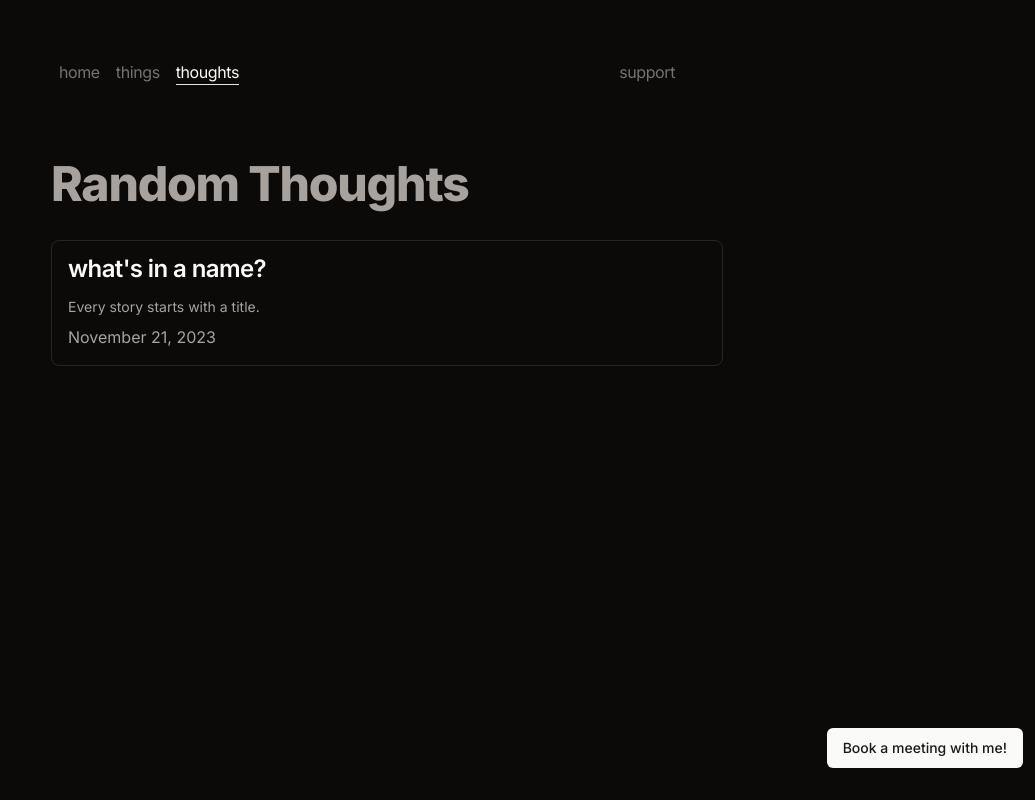
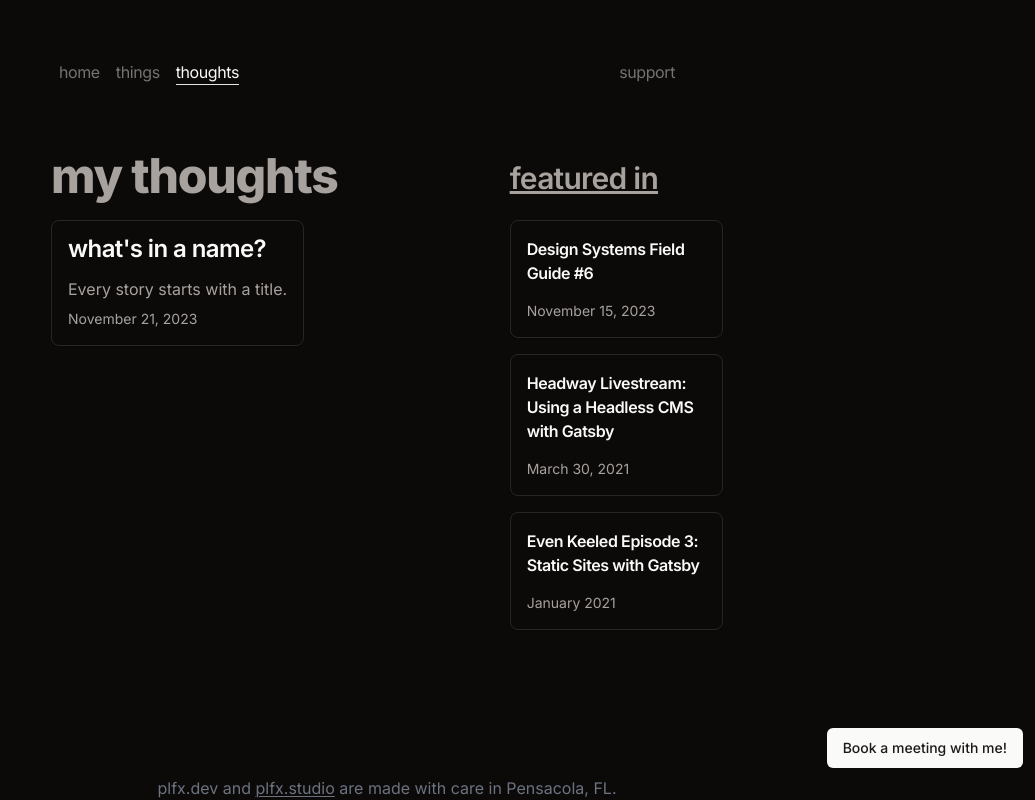
Before and after one commit to panzacoder/plfx-dev, a Next.js app: page /thoughts in a window 1280 px wide. Shown: the top 800 px of the page, without its empty margins (245-1280 px from the left). Built offline with nearby package versions, Linux system fonts and the light colour scheme.

Commit message:
cleanup and expand thoughts section

```diff
--- /dev/null
+++ b/app/thoughts/blog-card.tsx
@@ -0,0 +1,29 @@
+import {
+  Card,
+  CardContent,
+  CardDescription,
+  CardTitle,
+} from "@/components/ui/card";
+import { Link } from "@/components/ui/link";
+
+type BlogCardProps = {
+  title: string;
+  description: string;
+  date: string;
+  href: string;
+};
+export function BlogCard({ title, description, date, href }: BlogCardProps) {
+  return (
+    <Link href={href} className="no-underline hover:underline">
+      <Card className="p-4 w-max">
+        <CardTitle className="mb-4">{title}</CardTitle>
+        <CardDescription className="flex flex-col text-md">
+          {description}
+        </CardDescription>
+        <CardContent className="p-0 mt-2 text-sm text-muted-foreground">
+          {date}
+        </CardContent>
+      </Card>
+    </Link>
+  );
+}
--- /dev/null
+++ b/app/thoughts/feature-card.tsx
@@ -0,0 +1,22 @@
+import { Card, CardContent, CardTitle } from "@/components/ui/card";
+import { Link } from "@/components/ui/link";
+import { cn } from "@/lib/utils";
+
+type BlogCardProps = {
+  title: string;
+  date: string;
+  href: string;
+  className?: string;
+};
+export function FeatureCard({ title, date, href, className }: BlogCardProps) {
+  return (
+    <Link href={href} className="no-underline hover:underline">
+      <Card className={cn("p-4 w-full", className)}>
+        <CardTitle className="mb-4 text-md">{title}</CardTitle>
+        <CardContent className="p-0 mt-2 text-sm text-muted-foreground">
+          {date}
+        </CardContent>
+      </Card>
+    </Link>
+  );
+}
--- a/app/thoughts/page.tsx
+++ b/app/thoughts/page.tsx
@@ -1,29 +1,46 @@
-import {
-  Card,
-  CardContent,
-  CardDescription,
-  CardTitle,
-} from "@/components/ui/card";
-import { Link } from "@/components/ui/link";
 import Typography from "@/components/ui/typography";
+
+import { BlogCard } from "./blog-card";
+import { FeatureCard } from "./feature-card";
 
 export default function ThoughtsPage() {
   return (
-    <div className="flex flex-col align-center min-h-screen py-2 h-full">
-      <Typography variant="h1" className="text-muted-foreground">
-        Random Thoughts
-      </Typography>
-      <Link href="/thoughts/about-a-name" className="no-underline">
-        <Card className=" my-8 p-4 hover:shadow-gray-100 transition-shadow ease-in-out delay-50">
-          <CardTitle className="mb-4">what's in a name?</CardTitle>
-          <CardDescription className="flex flex-col">
-            Every story starts with a title.
-          </CardDescription>
-          <CardContent className="p-0 mt-2 text- text-muted-foreground">
-            November 21, 2023
-          </CardContent>
-        </Card>
-      </Link>
+    <div className="grid grid-cols-3 gap-4">
+      <div className="flex flex-col align-center col-span-2 gap-4">
+        <Typography variant="h1" className="text-muted-foreground mb-1">
+          my thoughts
+        </Typography>
+        <BlogCard
+          title="what's in a name?"
+          description="Every story starts with a title."
+          date="November 21, 2023"
+          href="/thoughts/about-a-name"
+        />
+      </div>
+      <div className="col-span-1 flex flex-col gap-4 border-l-muted-foreground">
+        <Typography
+          variant="h2"
+          className="text-muted-foreground pt-2 underline"
+        >
+          featured in
+        </Typography>
+
+        <FeatureCard
+          title="Design Systems Field Guide #6"
+          href="https://www.youtube.com/live/sSI-jvotOGU?si=uyIfhvYVo1G_Wu46"
+          date="November 15, 2023"
+        />
+        <FeatureCard
+          title="Headway Livestream: Using a Headless CMS with Gatsby"
+          href="https://www.youtube.com/watch?v=2XL2LQpKp6g&t=958s"
+          date="March 30, 2021"
+        />
+        <FeatureCard
+          title="Even Keeled Episode 3: Static Sites with Gatsby"
+          href="https://www.headway.io/even-keeled/static-sites-with-gatsby-ft-jacob-hebert-and-matt-mcgee"
+          date="January 2021"
+        />
+      </div>
     </div>
   );
 }
```
